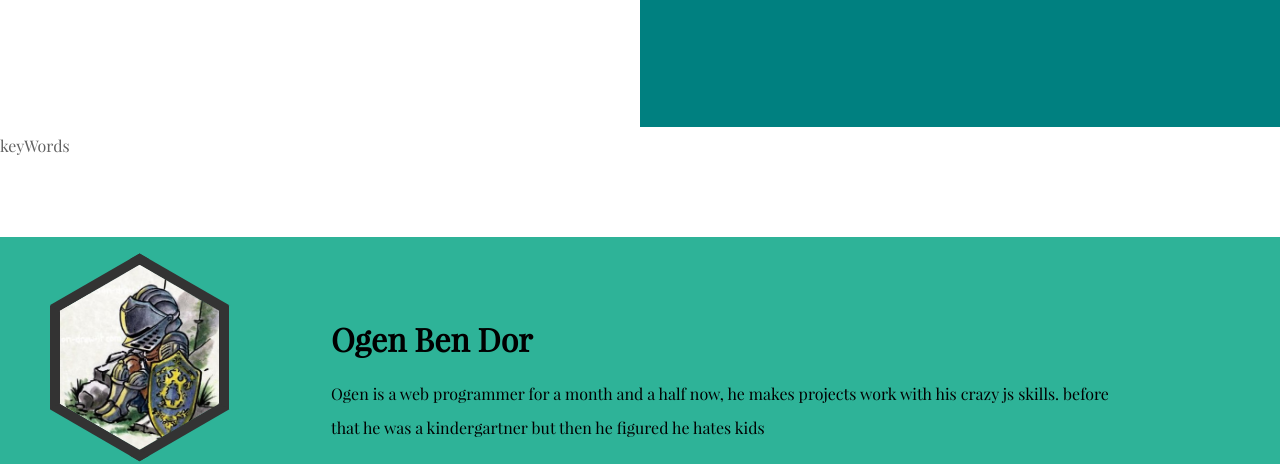
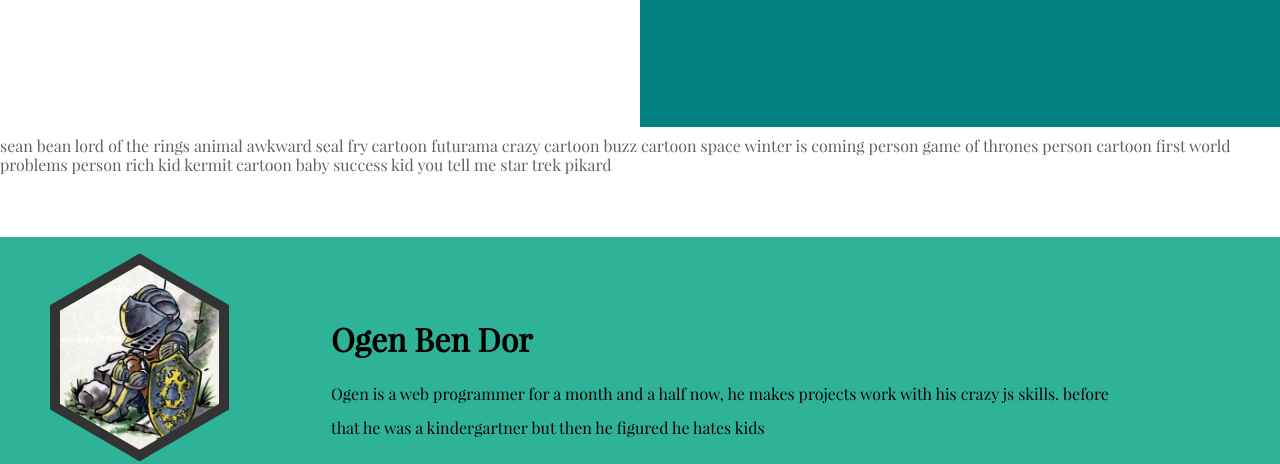
Before and after one commit to Ogenbd/Meme-Generator, a website: page index.html in a window 1280 px wide. Shown: the part 800-1264 px from the top of the page. Drawn offline with nearby package versions, Linux system fonts and the light colour scheme; files that its build step writes are made by us from their sources.

Commit message:
did some of the popular text function

```diff
--- a/index.html
+++ b/index.html
@@ -65,8 +65,8 @@
                 </div>
             </div>
         </section>
-        <!--search by key word-->
-        <section class="keyword">
+        <!--popular words-->
+        <section class="popular">
             keyWords
         </section>
         <!--about author section-->
--- a/js/main.js
+++ b/js/main.js
@@ -1,5 +1,6 @@
 'use strict';
 
+var gPopWords = {};
 var gCanvas = document.querySelector('.canvas');
 var gCtx = gCanvas.getContext('2d');
 var gTopTxt=  { align: '',
@@ -135,14 +136,26 @@ localStorage.setItem(cnt.name , JSON.stringify(cnt.name)+ JSON.stringify(cnt.ema
 }
 
 function popSearch (){
-   var popWords = {};
+
+    var strHTML3 = '';
+    var elPop = document.querySelector('.popular');
    for (var i = 0; i < gMemes.length; i++){
-       //for (var j=0; j< gMemes[i].keywords; j++){
          for (var j = 0; j < gMemes[i].keywords.length; j++){
-           if (popWords[gMemes[i].keywords[j]]) popWords[gMemes[i].keywords[j]]++;
-           else popWords[gMemes[i].keywords[j]] = 1;
+           if (gPopWords[gMemes[i].keywords[j]]) gPopWords[gMemes[i].keywords[j]]++;
+           else gPopWords[gMemes[i].keywords[j]] = 1;
+
+           strHTML3 += ' ' + gMemes[i].keywords[j] + ' ';
          }
        // }
    }
-   console.log(popWords);
+   console.log(gPopWords);
+   elPop.innerHTML = strHTML3;
 }
+
+// function renderWords (){
+
+//     var elPop = document.querySelector('.popular');
+//     for (var i = 0; i < gPopWords.keywords.length; i++){
+//         elPop.innerHTML = gPopWords[i] + ' ';
+//     }
+// }
```
